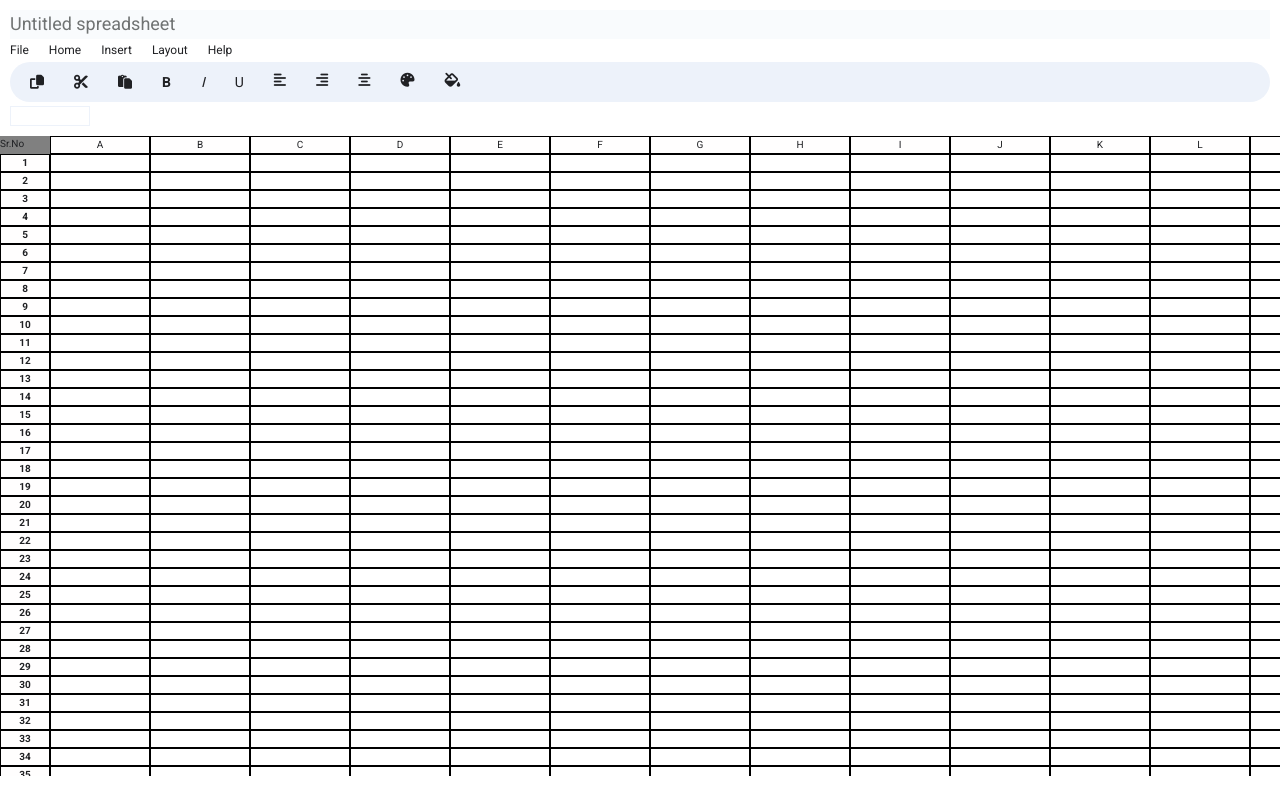
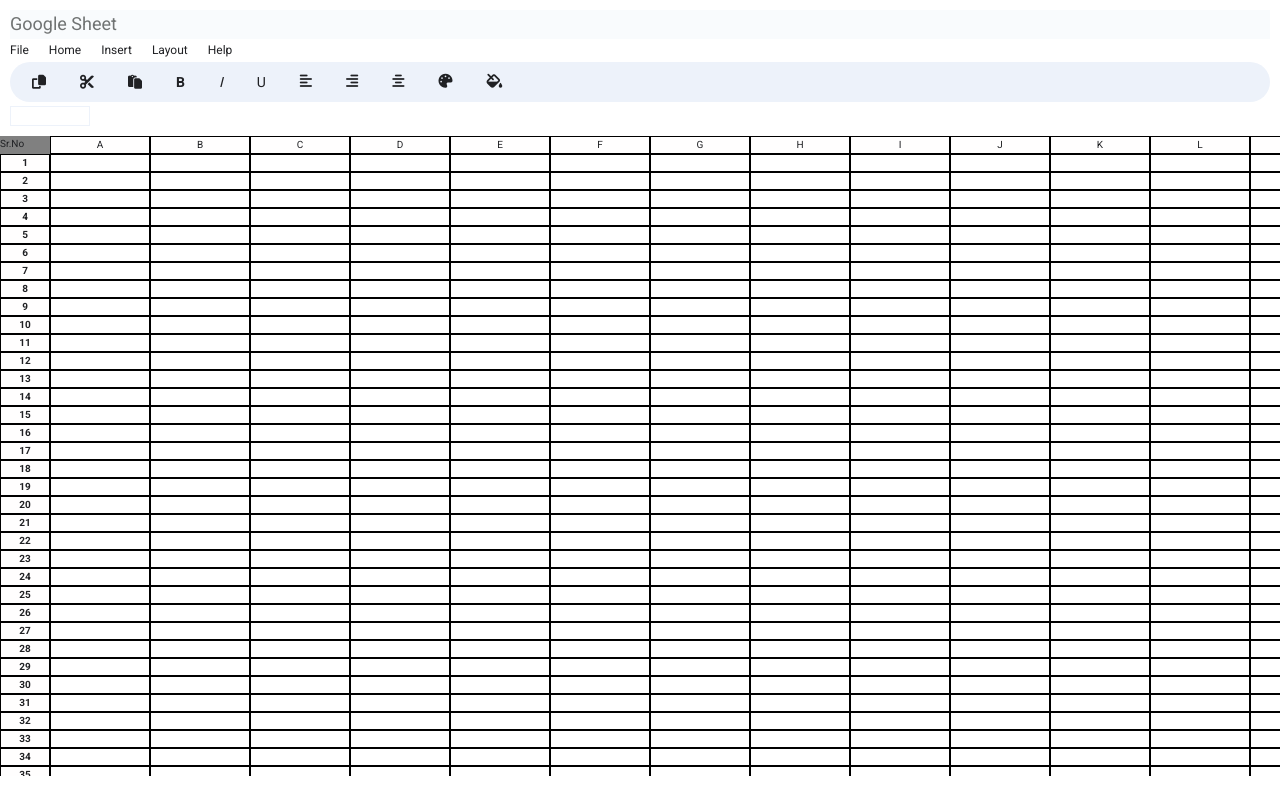
Before and after one commit to nadeemnagarji/Google-Sheet-2, a plain HTML site: page index.html in a window 1280 px wide. Drawn offline with Linux system fonts and the light colour scheme.

Commit message:
minor changes

```diff
--- a/index.html
+++ b/index.html
@@ -12,7 +12,7 @@
 </head>
 <body>
   <nav>
-    <div class="title">Untitled spreadsheet</div>
+    <div class="title">Google Sheet</div>
     <div class="menu-bar">
         <p>File</p>
         <p>Home</p>
--- a/style.css
+++ b/style.css
@@ -46,6 +46,9 @@ nav{
 .toolbar i,#bold,#italic,#underline{
     font-size: 1.4rem;
     cursor: pointer;
+    padding: 2px 2px;
+    border-radius: 2px;
+
 
 }
 #bold{
```
